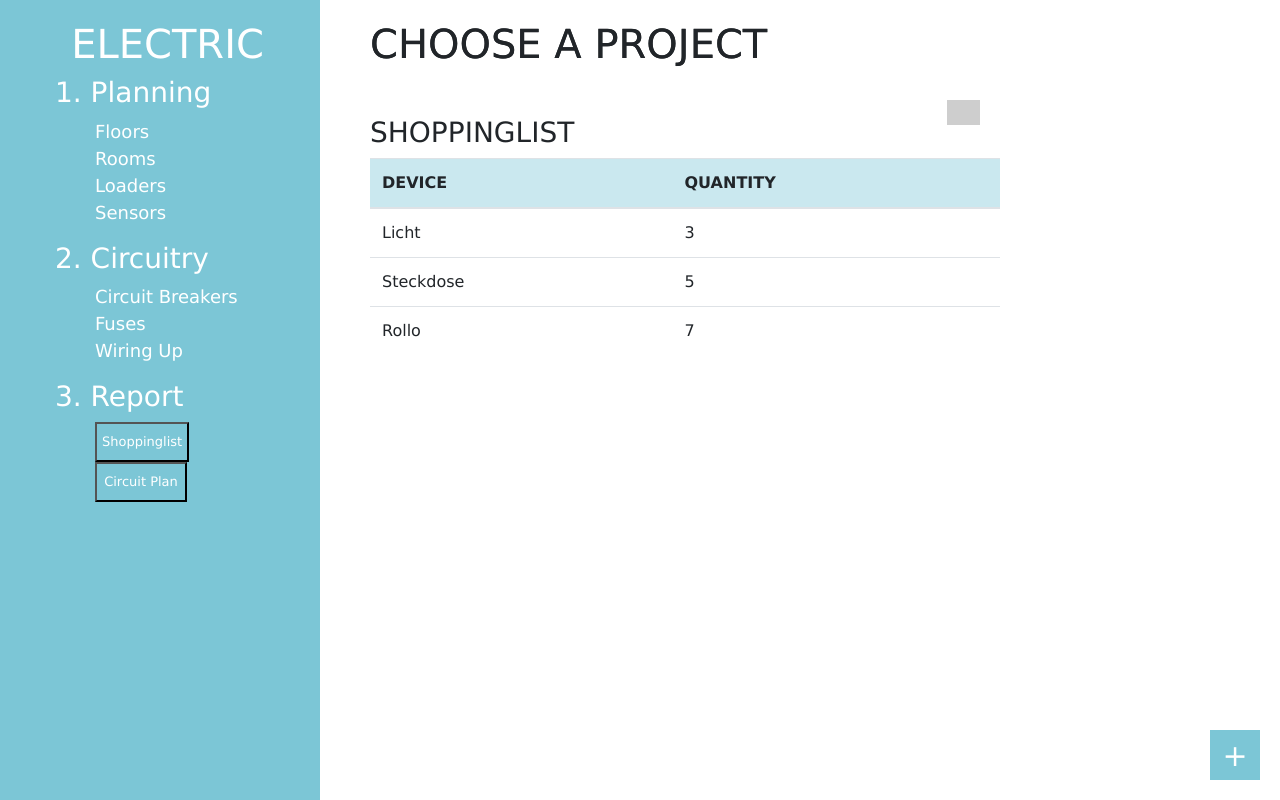
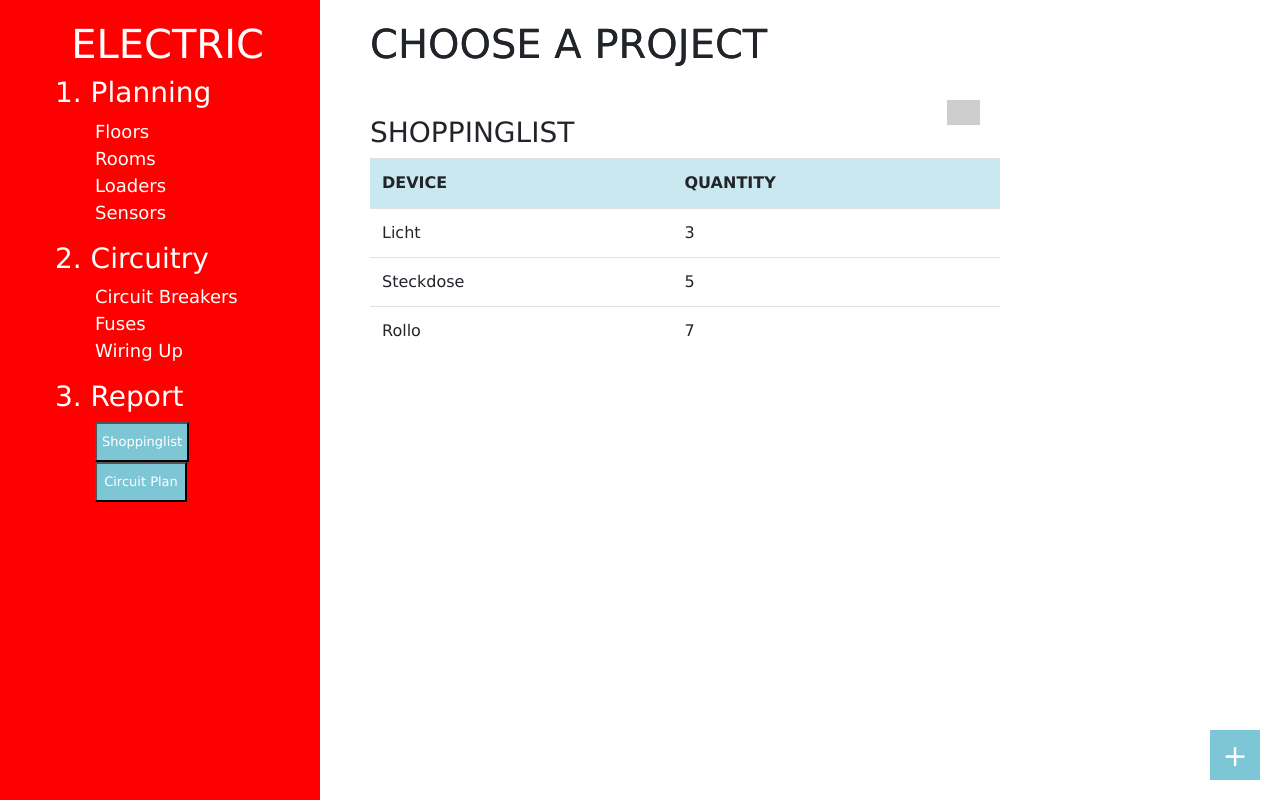
Before and after one commit to Kl4rity/Elektroinstallationsplaner_Tracker, a PHP site: page / in a window 1280 px wide. Run offline with PHP 8.4, Linux system fonts and the light colour scheme; grey boxes are pictures that could not be loaded.

Commit message:
Drastically improved design

```diff
--- a/implementation/src/style.css
+++ b/implementation/src/style.css
@@ -4,7 +4,7 @@
 }
 
 .sidebar {
-    background-color: rgb(124, 198, 214);
+    background-color: red;
     position:fixed;
     height:100%;
     left:0px;
```
